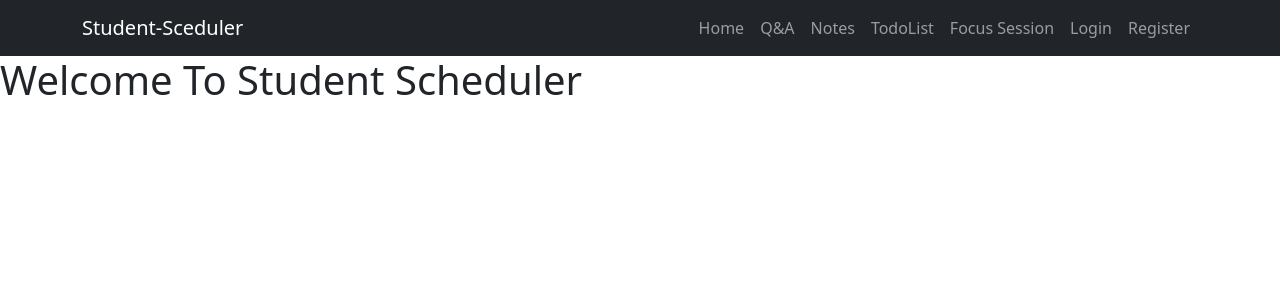
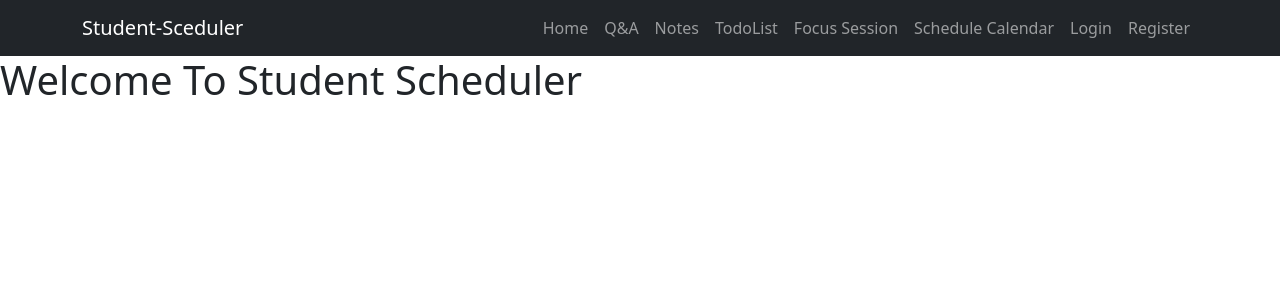
Before and after one commit to anindyassrys/Student-Scheduler, a Django app: page / in a window 1280 px wide. Shown: the top 300 px of the page. Run offline with Django 4.2, Linux system fonts and the light colour scheme; some libraries are stand-ins or nearby versions.

Commit message:
Final Changes

```diff
--- a/main/templates/base.html
+++ b/main/templates/base.html
@@ -32,6 +32,9 @@
           <li class="nav-item">
             <a class="nav-link" href="{% url 'focus_session' %}">Focus Session</a>
           </li>
+          <li class="nav-item">
+            <a class="nav-link" href="/schedule">Schedule Calendar</a>
+          </li>
           {% if user.is_authenticated %}
           <li class="nav-item">
             <a class="nav-link" href="{% url 'logout' %}">Logout</a>
```
